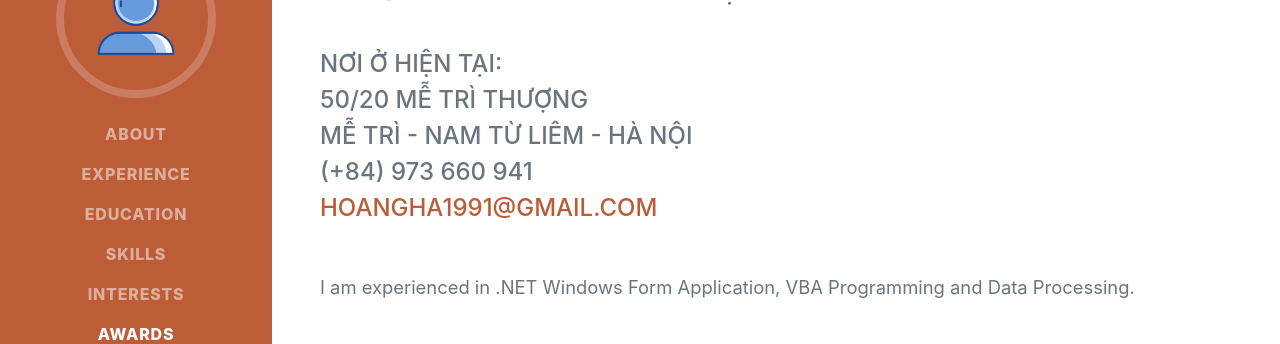
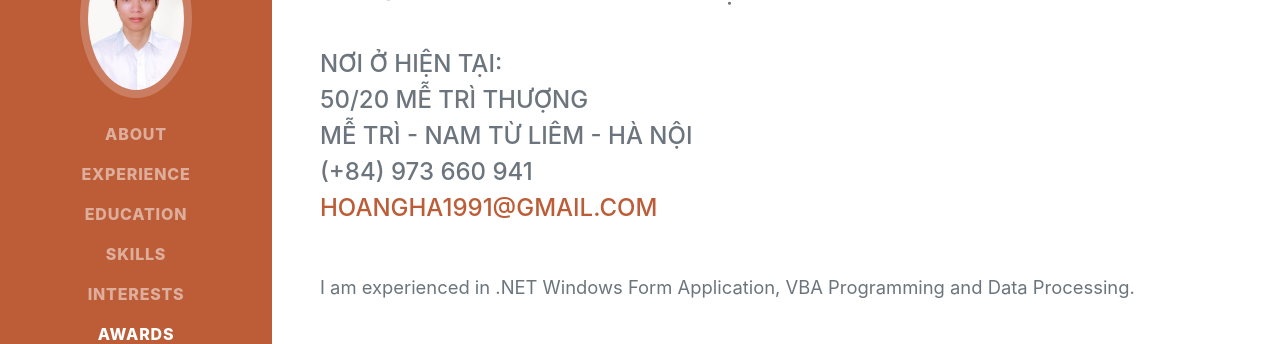
Before and after one commit to hoanghadhpt/CV, a plain HTML site: page index.html in a window 1280 px wide. Shown: the part 258-602 px from the top of the page. Drawn offline with nearby package versions, Linux system fonts and the light colour scheme; a web font is replaced by a local one.

Commit message:
Update index.html

```diff
--- a/index.html
+++ b/index.html
@@ -20,7 +20,7 @@
         <nav class="navbar navbar-expand-lg navbar-dark bg-primary fixed-top" id="sideNav">
             <a class="navbar-brand js-scroll-trigger" href="#page-top">
                 <span class="d-block d-lg-none">Hoàng Mạnh Hà</span>
-                <span class="d-none d-lg-block"><img class="img-fluid img-profile rounded-circle mx-auto mb-2" src="assets/img/profile.png" alt="" /></span>
+                <span class="d-none d-lg-block"><img class="img-fluid img-profile rounded-circle mx-auto mb-2" src="assets/img/mat.jpg" alt="" /></span>
             </a>
             <button class="navbar-toggler" type="button" data-toggle="collapse" data-target="#navbarSupportedContent" aria-controls="navbarSupportedContent" aria-expanded="false" aria-label="Toggle navigation"><span class="navbar-toggler-icon"></span></button>
             <div class="collapse navbar-collapse" id="navbarSupportedContent">
```
